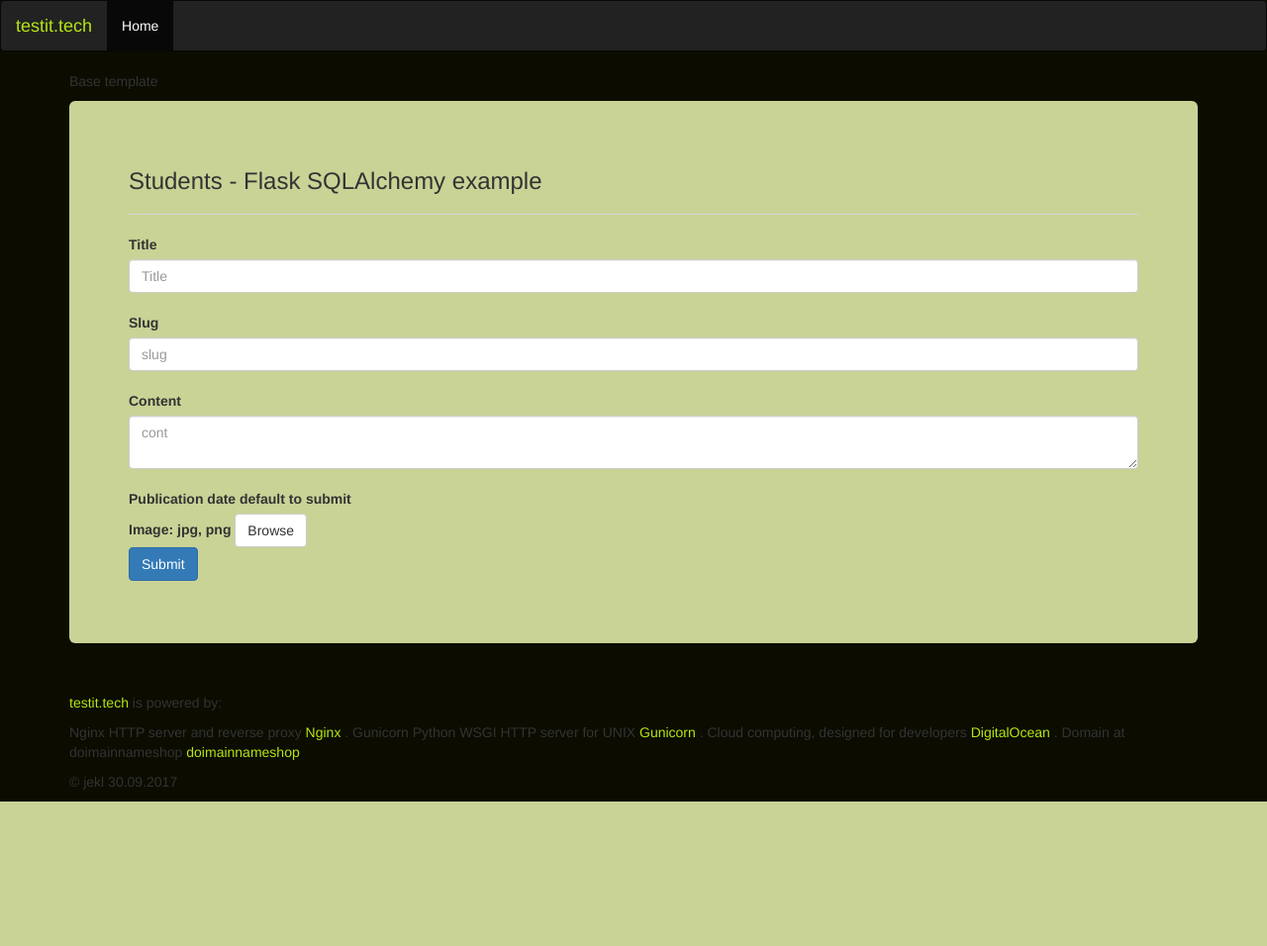
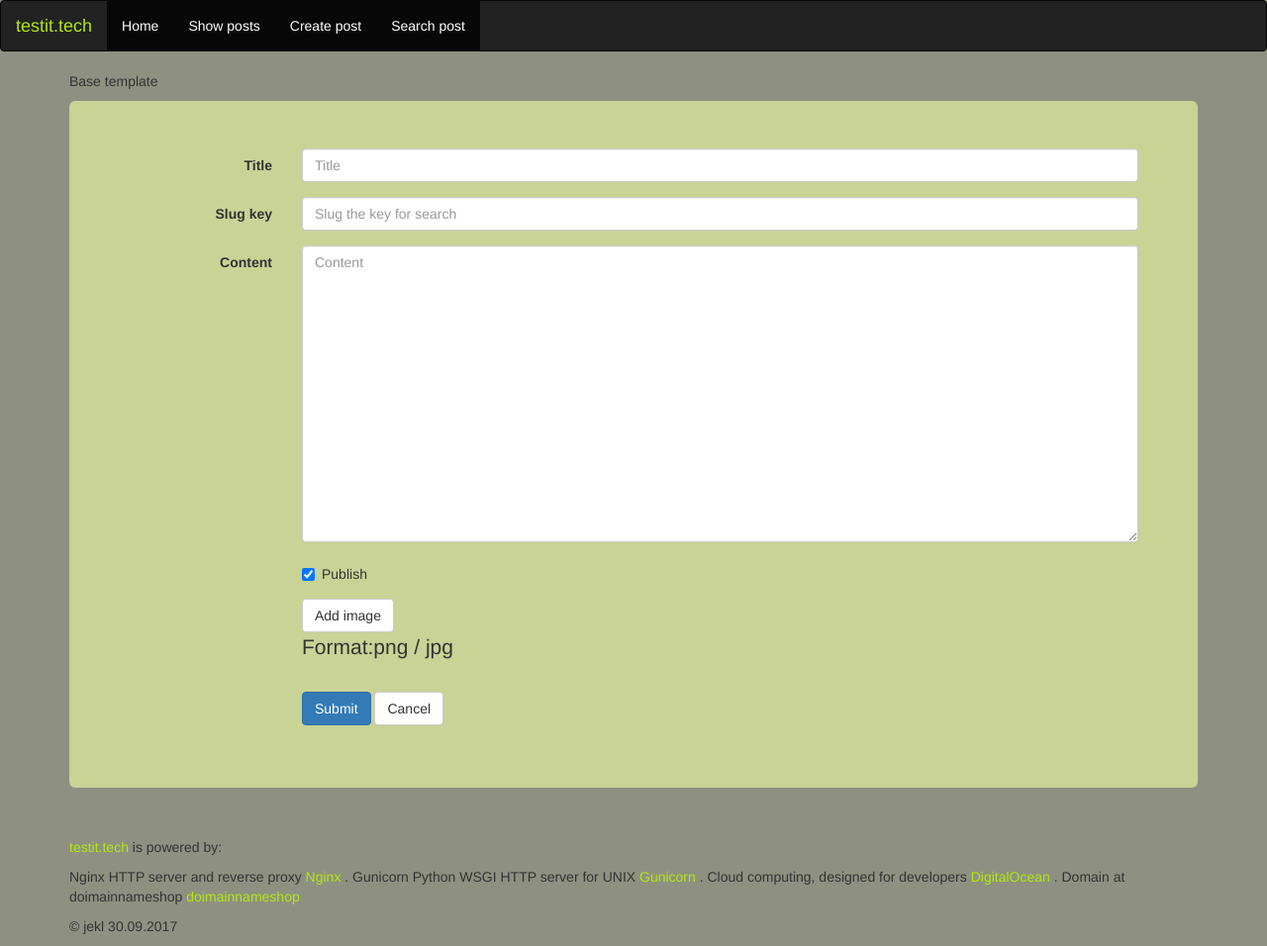
Before and after one commit to spawnmarvel/flask_blog, a Flask app: page /new in a window 1280 px wide. Shown: the whole page at 99% size. Before the commit the page ends 810 px from the top, so only its background shows below. Run offline with Flask 2, Linux system fonts and the light colour scheme; some libraries are stand-ins or nearby versions.

Commit message:
fixed create post

```diff
--- a/app/app.py
+++ b/app/app.py
@@ -46,7 +46,10 @@ def entry():
       # utiliy helper check with images from db and load correct
       return render_template("page.html", entry=entry, next_url=next_url, prev_url=prev_url, li=li)
 
-
+@app.route("/create")
+def create():
+      # return "create"
+      return render_template("create.html")
 
 @app.route("/")
 def show_all():
--- a/app/static/main.css
+++ b/app/static/main.css
@@ -1,5 +1,5 @@
 body {
-    background-color:rgb(12, 12, 1)
+    background-color:rgb(142, 145, 129)
 }
 
 
--- a/app/templates/base.html
+++ b/app/templates/base.html
@@ -38,6 +38,15 @@
           <li class="active">
             <a href="/">Home</a>
           </li>
+          <li class="active">
+              <a href="entry">Show posts</a>
+            </li>
+            <li class="active">
+                <a href="new">Create post</a>
+              </li>
+              <li class="active">
+                  <a href="#">Search post</a>
+                </li>
       </div>
       <!-- div myNavnbar  -->
     </div>
--- a/app/templates/new.html
+++ b/app/templates/new.html
@@ -1,38 +1,55 @@
 {% extends "base.html" %} {% block title %}Blog{% endblock %} {% block body %}
+<!-- <div class="jumbotron"> -->
 <div class="jumbotron">
-
-    <h3>Students - Flask SQLAlchemy example</h3>
-    <hr/> {%- for category, message in get_flashed_messages(with_categories = true) %}
-    <div class="alert alert-danger">
-        {{ message }}
-    </div>
-    {%- endfor %}
-
-    <form action="{{ request.path }}" method="post" enctype="multipart/form-data">
+    <form class="form-horizontal" action="{{ request.path }}" method="post" enctype="multipart/form-data">
+        <!-- title -->
         <div class="form-group">
-            <label for="title">Title</label>
-            <br>
-            <input class="form-control" input type="text" name="title" placeholder="Title" />
-            <br>
-            <label for="email">Slug</label>
-            <br>
-            <input class="form-control" input type="text" name="slug" placeholder="slug" />
-            <br>
-            <label for="cont">Content</label>
-            <br>
-            <textarea class="form-control" name="cont" placeholder="cont"></textarea>
-            <br>
-            <label for="pub">Publication date default to submit</label>
-            <br>
-            <label for="image">Image: jpg, png</label>
-            <label class="btn btn-default btn-file">
-                Browse
-                <input type="file" name="file" style="display: none;">
-            </label>
-            <br>
-            <input type="submit" value="Submit" class="btn btn-primary" />
+            <label for="title" class="col-sm-2 control-label">Title</label>
+            <div class="col-sm-10">
+                <input class="form-control" input type="text" id="title" name="title" placeholder="Title" />
+            </div>
+        </div>
+        <!-- slug-->
+        <div class="form-group">
+            <label for="slug" class="col-sm-2 control-label">Slug key</label>
+            <div class="col-sm-10">
+                <input class="form-control" input type="text" name="slug" placeholder="Slug the key for search" />
+            </div>
+        </div>
+        <!-- content -->
+        <div class="form-group">
+            <label for="Content" class="col-sm-2 control-label">Content</label>
+            <div class="col-sm-10">
+                <textarea class="form-control" id="content" name="cont" placeholder="Content" style="height: 300px;"></textarea>
+            </div>
+        </div>
+        <!-- publish -->
+        <div class="form-group">
+            <div class="col-sm-offset-2 col-sm-10">
+                <div class="checkbox">
+                    <label>
+                        <input name="published" type="checkbox" value="y" checked="checked">Publish
+                    </label>
+                </div>
+            </div>
+        </div>
+        <!-- image -->
+        <div class="form-group">
+            <div class="col-sm-offset-2 col-sm-10">
+                <label class="btn btn-default btn-file">Add image
+                    <input type="file" name="file" style="display: none;">
+                </label>
+                <p>Format:png / jpg</p>
+            </div>
+        </div>
+        <!-- submit -->
+        <div class="form-group">
+            <div class="col-sm-offset-2 col-sm-10">
+                <input type="submit" value="Submit" class="btn btn-primary" />
+                <a class="btn btn-default" href="{{ url_for('show_all') }}">Cancel</a>
+            </div>
         </div>
     </form>
-
 </div>
+<!--</div> -->
 {% endblock %}
--- a/app/templates/show_all.html
+++ b/app/templates/show_all.html
@@ -1,10 +1,6 @@
 {% extends "base.html" %} {% block title %}Blog{% endblock %} {% block body %}
 <div class="jumbotron">
-    <h3>
-        <a href="{{ url_for('show_all') }}">Blog - Flask SQLAlchemy example, use same booststrap as in testit.tech</a>
-    </h3>
 
-    <br>
     <form action="{{ request.path }}" method="post">
         <div class="form-group">
             <label for="del">Delete id</label>
```
Also changed, not shown: app/templates/page.html (+15 -10 lines), README.md.
